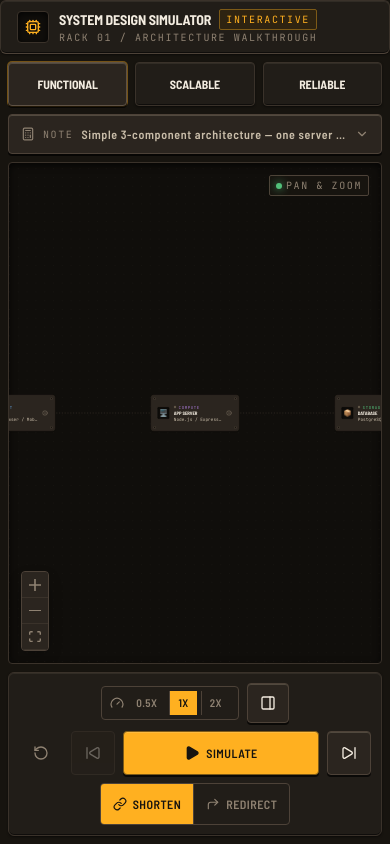
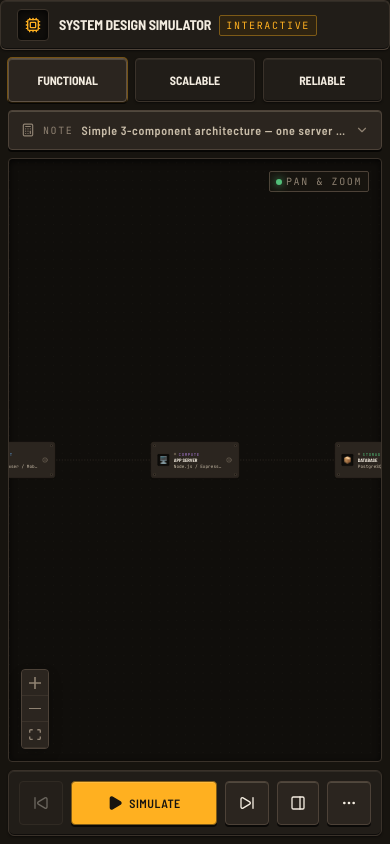
Before and after one commit to sojibrd/system_design_simulation, a Next.js app: page / in a window 390 px wide. Built offline with nearby package versions, Linux system fonts and the light colour scheme.

Commit message:
feat: enhance ControlsBar with mobile-friendly setup options and toggle functionality

```diff
--- a/app/components/simulation/ControlsBar.tsx
+++ b/app/components/simulation/ControlsBar.tsx
@@ -1,6 +1,6 @@
 "use client";
 
-import React from "react";
+import React, { useState } from "react";
 import { FlowKind, FlowDefinition, FlowIcon } from "@/app/lib/types";
 import { SpeedOption } from "@/app/hooks/useSimulation";
 import {
@@ -16,6 +16,7 @@ import {
   SearchX,
   ShieldAlert,
   BarChart3,
+  MoreHorizontal,
   type LucideIcon,
   PanelRightClose,
 } from "lucide-react";
@@ -65,14 +66,47 @@ export const ControlsBar: React.FC<ControlsBarProps> = ({
   isPanelOpen,
   onTogglePanel,
 }) => {
+  /**
+   * Phones only. The controls split by WHEN they are used, not by importance:
+   * flow, speed and reset are set once before a run, so on a phone they wait
+   * behind the overflow button instead of costing the canvas a permanent row.
+   * From `sm` up everything is on one line and this state is ignored.
+   */
+  const [isSetupOpen, setIsSetupOpen] = useState(false);
+
+  const selectFlow = (flow: FlowKind) => {
+    onFlowChange(flow);
+    // Picking a scenario is the end of the setup errand — get out of the way.
+    setIsSetupOpen(false);
+  };
+
+  // Rendered in the playback row on a phone and on the right on desktop, so it
+  // never forces a second row just to exist.
+  const stepsToggle = (
+    <Button
+      variant={isPanelOpen ? "primary" : "outline"}
+      onClick={onTogglePanel}
+      className="px-3! py-2! text-xs! shrink-0 min-h-11 sm:min-h-0"
+      title={isPanelOpen ? "Hide steps panel (full-width diagram)" : "Show steps panel"}
+      aria-pressed={isPanelOpen}
+      aria-label="Toggle step walkthrough panel"
+    >
+      {isPanelOpen ? <PanelRightClose className="w-4 h-4" /> : <PanelRight className="w-4 h-4" />}
+      <span className="hidden sm:inline">Steps</span>
+    </Button>
+  );
+
   return (
     <Panel className="w-full p-2.5 md:p-3 overflow-x-auto">
-      {/* One row from `sm` up. On a phone it wraps into two: playback alone on
-          the first row where the thumb reaches, everything else below. */}
       <div className="flex flex-col-reverse sm:flex-row sm:items-center gap-2 sm:gap-3">
-        {/* 1. Flow selector — built from what the phase declares, so a tier can
-               offer a cache-miss or failover scenario without touching this file */}
-        <div className="sm:flex-1 flex items-center justify-center sm:justify-start min-w-0">
+        {/* 1. Setup: flow selector. Built from what the level declares, so a
+               tier can offer a cache-miss or failover scenario without touching
+               this file. Hidden behind the overflow button on a phone. */}
+        <div
+          className={`sm:flex-1 items-center justify-center sm:justify-start min-w-0 ${
+            isSetupOpen ? "flex" : "hidden sm:flex"
+          }`}
+        >
           <div className="segment-group max-w-full overflow-x-auto">
             {availableFlows.map((flow) => {
               const Icon = flowIcons[flow.icon];
@@ -80,7 +114,7 @@ export const ControlsBar: React.FC<ControlsBarProps> = ({
                 <button
                   key={flow.id}
                   type="button"
-                  onClick={() => onFlowChange(flow.id)}
+                  onClick={() => selectFlow(flow.id)}
                   aria-pressed={flowType === flow.id}
                   className="segment text-xs shrink-0 min-h-10 sm:min-h-0"
                 >
@@ -92,14 +126,16 @@ export const ControlsBar: React.FC<ControlsBarProps> = ({
           </div>
         </div>
 
-        {/* 2. Playback — dead centre on desktop, its own row on a phone */}
+        {/* 2. Playback — the only row a phone always shows */}
         <div className="shrink-0 flex items-center justify-center gap-2">
+          {/* Reset lives in the setup drawer on a phone: it is rare, and sitting
+              next to Simulate it invites a mis-tap. */}
           <IconButton
             variant="ghost"
             onClick={onReset}
             title="Reset"
             aria-label="Reset simulation"
-            className="min-w-11 min-h-11 sm:min-w-0 sm:min-h-0"
+            className="hidden sm:inline-flex"
           >
             <RotateCcw className="w-4 h-4" />
           </IconButton>
@@ -145,10 +181,28 @@ export const ControlsBar: React.FC<ControlsBarProps> = ({
           >
             <SkipForward className="w-4 h-4" />
           </IconButton>
+
+          <span className="sm:hidden">{stepsToggle}</span>
+
+          {/* Phone-only gateway to the setup row */}
+          <IconButton
+            onClick={() => setIsSetupOpen((open) => !open)}
+            aria-expanded={isSetupOpen}
+            aria-label="Flow, speed and reset options"
+            title="Flow, speed & reset"
+            className="sm:hidden min-w-11 min-h-11"
+          >
+            <MoreHorizontal className="w-4 h-4" />
+          </IconButton>
         </div>
 
-        {/* 3. Speed & panel toggle — mirrors the left side's flex weight */}
-        <div className="sm:flex-1 flex items-center justify-center sm:justify-end gap-2">
+        {/* 3. Setup: speed and reset. Collapsed on a phone; always shown from
+               `sm` up, where it also carries the steps toggle. */}
+        <div
+          className={`sm:flex-1 items-center justify-center sm:justify-end gap-2 ${
+            isSetupOpen ? "flex" : "hidden sm:flex"
+          }`}
+        >
           <div className="segment-group px-2 py-1 gap-1">
             <Gauge className="t-muted w-3.5 h-3.5 shrink-0" />
             <span className="t-label hidden md:inline mr-1">Speed</span>
@@ -166,17 +220,17 @@ export const ControlsBar: React.FC<ControlsBarProps> = ({
             ))}
           </div>
 
-          <Button
-            variant={isPanelOpen ? "primary" : "outline"}
-            onClick={onTogglePanel}
-            className="px-3! py-2! text-xs! shrink-0 min-h-10 sm:min-h-0"
-            title={isPanelOpen ? "Hide steps panel (full-width diagram)" : "Show steps panel"}
-            aria-pressed={isPanelOpen}
-            aria-label="Toggle step walkthrough panel"
+          <IconButton
+            variant="ghost"
+            onClick={onReset}
+            title="Reset"
+            aria-label="Reset simulation"
+            className="min-w-11 min-h-11 sm:hidden"
           >
-            {isPanelOpen ? <PanelRightClose className="w-4 h-4" /> : <PanelRight className="w-4 h-4" />}
-            <span className="hidden sm:inline">Steps</span>
-          </Button>
+            <RotateCcw className="w-4 h-4" />
+          </IconButton>
+
+          <span className="hidden sm:inline-flex">{stepsToggle}</span>
         </div>
       </div>
     </Panel>
--- a/app/components/simulation/Header.tsx
+++ b/app/components/simulation/Header.tsx
@@ -26,7 +26,6 @@ export const Header: React.FC<{
               </h1>
               <Badge tone="accent">INTERACTIVE</Badge>
             </div>
-            <p className="t-label">Rack 01 / architecture walkthrough</p>
           </div>
         </div>
 
```
